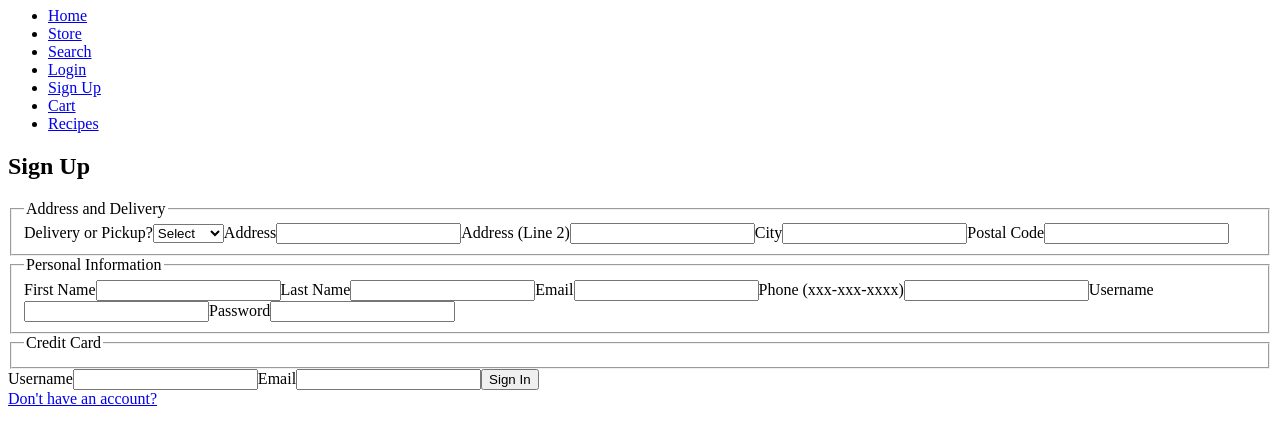
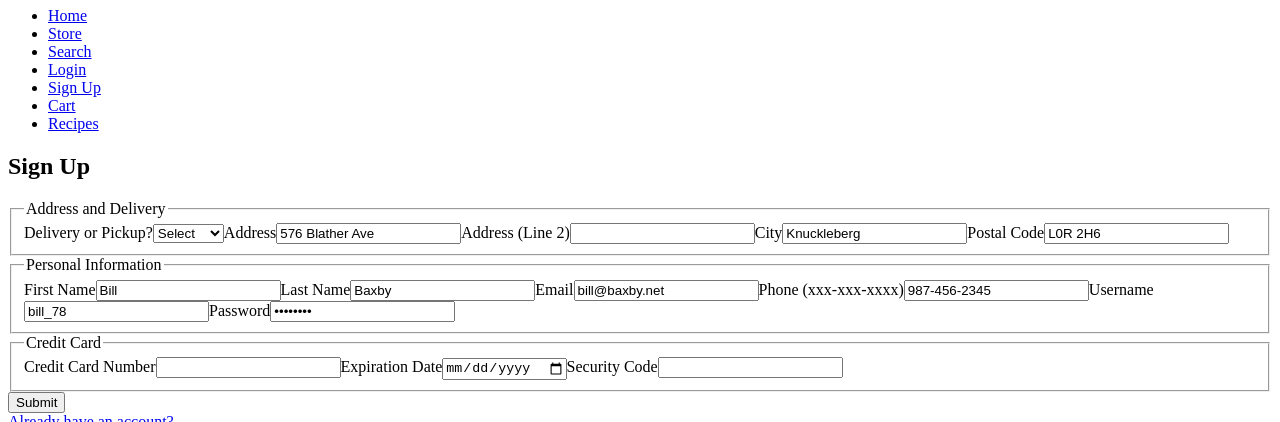
Before and after one commit to QuercusTaliare/gatsby-shop, a Gatsby site: page /signup in a window 1280 px wide. Shown: the part 73-495 px from the top of the page. Built offline with nearby package versions, Linux system fonts and the light colour scheme; Gatsby itself is replaced by a stand-in of ours.

Commit message:
Add Formik to Signup component
The Formik and Yup libraries were added to the Signup component,
providing easier form development and maintainability. Created
initial values, onSubmit functionality, and validation. And
implemented appropriate Formik components where necessary.

```diff
--- a/src/pages/signup.js
+++ b/src/pages/signup.js
@@ -1,16 +1,66 @@
 import React from 'react';
 import { Link } from 'gatsby';
-// import { useFormik } from 'formik';
+import { Formik, Form, Field, ErrorMessage } from 'formik';
+import * as Yup from 'yup';
 
 import Layout from '../components/Layout';
 
 export default function SignupPage() {
 
+  const initialValues = {
+    receivingOrder: 'Delivery',
+    address: '576 Blather Ave',
+    addressTwo: '',
+    city: 'Knuckleberg',
+    postalCode: 'L0R 2H6',
+    firstName: 'Bill',
+    lastName: 'Baxby',
+    email: 'bill@baxby.net',
+    phone: '987-456-2345',
+    userName: 'bill_78',
+    password: '9uiO5Gf!',
+    creditCardNumber: '',
+    expDate: '',
+    securityCode: ''
+  }
+
+  const onSubmit = values => {
+    console.clear();
+    console.log('Form Data', values)
+  }
+
+  const validationSchema = Yup.object({
+    receivingOrder: Yup.string().required('Required'),
+    address: Yup.string().required('Required'),
+    addressTwo: Yup.string(),
+    city: Yup.string().required('Required'),
+    postalCode: Yup.string().required('Required').matches(/^[ABCEGHJ-NPRSTVXY]\d[ABCEGHJ-NPRSTV-Z][ -]?\d[ABCEGHJ-NPRSTV-Z]\d$/i, "Invalid Format"),
+    firstName: Yup.string().required('Required'),
+    lastName: Yup.string().required('Required'),
+    email: Yup.string().required('Required').email('Invalid Email Format'),
+    phone: Yup.string().required('Required').matches(/^[2-9]\d{2}-\d{3}-\d{4}$/, 'Invalid phone format'),
+    userName: Yup.string().required('Required'),
+    password: Yup.string().required('Required').matches(/^(?=.*?[A-Z])(?=.*?[a-z])(?=.*?[0-9])(?=.*?[#?!@$%^&*-]).{8,}$/i, 'Invalid Format'),
+    creditCardNumber: Yup.string(),
+    expDate: Yup.string(),
+    securityCode: Yup.string()
+  })
+
+
+
   return (
     <>
+
       <Layout>
         <h2>Sign Up</h2>
-        <form>
+
+        <Formik
+          initialValues={initialValues}
+          onSubmit={onSubmit}
+          validationSchema={validationSchema}
+        >
+
+          <Form>
 
             {/* Pickup or Delivery? (dropdown), Address*, Address (Line 2), City*, State, Province*, Postal Code* */}
             <fieldset>
@@ -19,31 +69,36 @@ export default function SignupPage() {
 
               <label for="receivingOrder">
                 <span>Delivery or Pickup?</span>
-              <select id="receivingOrder">
+                <Field as="select" name="receivingOrder" id="receivingOrder">
                   <option value="">Select</option>
                   <option value="delivery">Delivery</option>
                   <option value="pickup">Pick Up</option>
-              </select>
+                </Field>
+                <ErrorMessage name="receivingOrder" />
               </label>
 
               <label for="address">
                 <span>Address</span>
-              <input type="text" name="address" id="address" />
+                <Field type="text" name="address" id="address" />
+                <ErrorMessage name="address" />
               </label>
 
               <label for="addressTwo">
                 <span>Address (Line 2)</span>
-              <input type="text" name="addressTwo" id="addressTwo" />
+                <Field type="text" name="addressTwo" id="addressTwo" />
+
               </label>
 
               <label for="city">
                 <span>City</span>
-              <input type="text" name="city" id="city" />
+                <Field type="text" name="city" id="city" />
+                <ErrorMessage name="city" />
               </label>
 
               <label for="postalCode">
                 <span>Postal Code</span>
-              <input type="text" name="postalCode" id="postalCode" />
+                <Field type="text" name="postalCode" id="postalCode" />
+                <ErrorMessage name="postalCode" />
               </label>
 
             </fieldset>
@@ -54,32 +109,38 @@ export default function SignupPage() {
 
               <label for="firstName">
                 <span>First Name</span>
-              <input type="text" name="firstName" id="firstName" />
+                <Field type="text" name="firstName" id="firstName" />
+                <ErrorMessage name="firstName" />
               </label>
 
               <label for="lastName">
                 <span>Last Name</span>
-              <input type="text" name="lastName" id="lastName" />
+                <Field type="text" name="lastName" id="lastName" />
+                <ErrorMessage name="lastName" />
               </label>
 
               <label for="email">
                 <span>Email</span>
-              <input type="email" name="email" id="email" />
+                <Field type="email" name="email" id="email" />
+                <ErrorMessage name="email" />
               </label>
 
               <label for="phone">
                 <span>Phone (xxx-xxx-xxxx)</span>
-              <input type="tel" name="phone" id="phone" pattern="[0-9]{3}-[0-9]{3}-[0-9]{4}"/>
+                <Field type="tel" name="phone" id="phone" pattern="[0-9]{3}-[0-9]{3}-[0-9]{4}"/>
+                <ErrorMessage name="phone" />
               </label>
 
               <label for="userName">
                 <span>Username</span>
-              <input type="text" name="userName" id="userName" />
+                <Field type="text" name="userName" id="userName" />
+                <ErrorMessage name="userName" />
               </label>
 
               <label for="password">
                 <span>Password</span>
-              <input type="password" name="password" id="password" />
+                <Field type="password" name="password" id="password" />
+                <ErrorMessage name="password" />
               </label>
 
             </fieldset>
@@ -87,23 +148,37 @@ export default function SignupPage() {
             {/* PAYMENT INFO: Card Number, Expiration Date, Security Code */}
             <fieldset>
               <legend>Credit Card</legend>
+
+              <label for="creditCardNumber">
+                <span>Credit Card Number</span>
+                <Field type="text" name="creditCardNumber" id="creditCardNumber" />
+                <ErrorMessage name="creditCardNumber" />
+              </label>
+
+              <label for="expDate">
+                <span>Expiration Date</span>
+                <Field type="date" name="expDate" id="expDate" />
+                <ErrorMessage name="expDate" />
+              </label>
+
+              <label for="securityCode">
+                <span>Security Code</span>
+                <Field type="text" name="securityCode" id="securityCode" />
+                <ErrorMessage name="securityCode" />
+              </label>
+
             </fieldset>
 
-          <label for="username">Username</label>
-          <input type="text" name="username" id="username" />
-          <label for="email">Email</label>
-          <input type="email" name="email" id="email" />
-          <button type="submit">Sign In</button>
-        </form>
-        <Link to="/login">Don't have an account?</Link>
+            <button type="submit">Submit</button>
 
+          </Form>
 
+        </Formik>
 
-
-
-
+        <Link to="/login">Already have an account?</Link>
 
       </Layout>
+
     </>
   )
 
```
Lines whose indentation alone changed are shown as unchanged.
